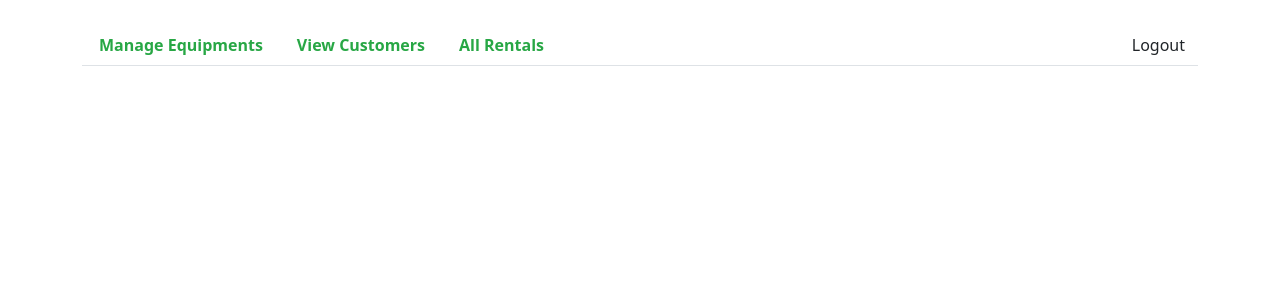
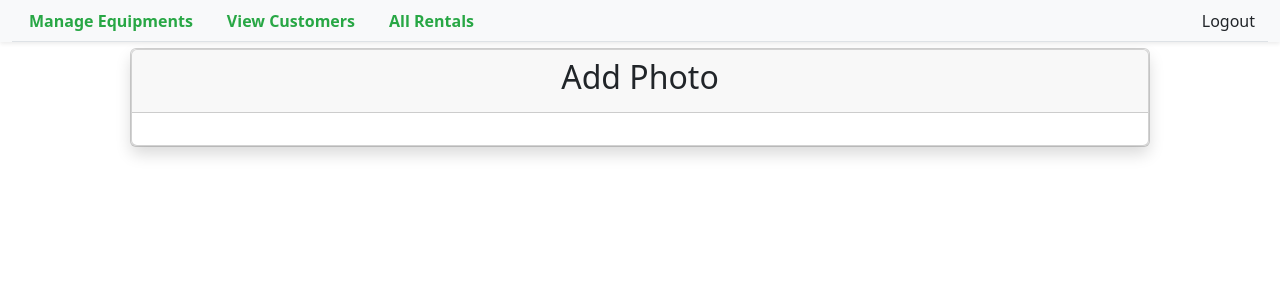
Before and after one commit to Johnstanley1/Midterm_EquipmentRental_Team2, an Angular app in the folder frontend/: page /home in a window 1280 px wide. Shown: the top 300 px of the page. Built offline with nearby package versions, Linux system fonts and the light colour scheme.

Commit message:
updated navbar

```diff
--- a/frontend/src/app/app.html
+++ b/frontend/src/app/app.html
@@ -1,4 +1,4 @@
-<div class="container mt-4">
+<div class="container mt-5">
+  <app-nav-bar/>
   <router-outlet />
-  <app-nav-bar/>
 </div>
--- a/frontend/src/app/home-screen/home-screen.html
+++ b/frontend/src/app/home-screen/home-screen.html
@@ -1,11 +1,11 @@
-<!--<div class="m-2">-->
-<!--  <div class="card">-->
-<!--    <div class="card shadow">-->
-<!--      <div class="card-header text-center">-->
-<!--        <h2>Add Photo</h2>-->
-<!--      </div>-->
-<!--      <div class="card-body">-->
-<!--      </div>-->
-<!--    </div>-->
-<!--    </div>-->
-<!--  </div>-->
+<div class="m-5">
+  <div class="card">
+    <div class="card shadow">
+      <div class="card-header text-center">
+        <h2>Add Photo</h2>
+      </div>
+      <div class="card-body">
+      </div>
+    </div>
+    </div>
+  </div>
--- a/frontend/src/app/nav-bar/nav-bar.html
+++ b/frontend/src/app/nav-bar/nav-bar.html
@@ -1,3 +1,4 @@
+<div class="container-fluid position-fixed top-0 start-0 end-0 bg-light shadow-sm">
 <ul class="nav nav-tabs justify-content-between align-items-center">
   <div class="d-flex">
     <li class="nav-item active" routerLinkActive="active" [routerLinkActiveOptions]="{exact: true}">
@@ -15,3 +16,4 @@
     <button class="btn btn-close-white" (click)="logout()">Logout</button>
   </li>
 </ul>
+</div>
```
